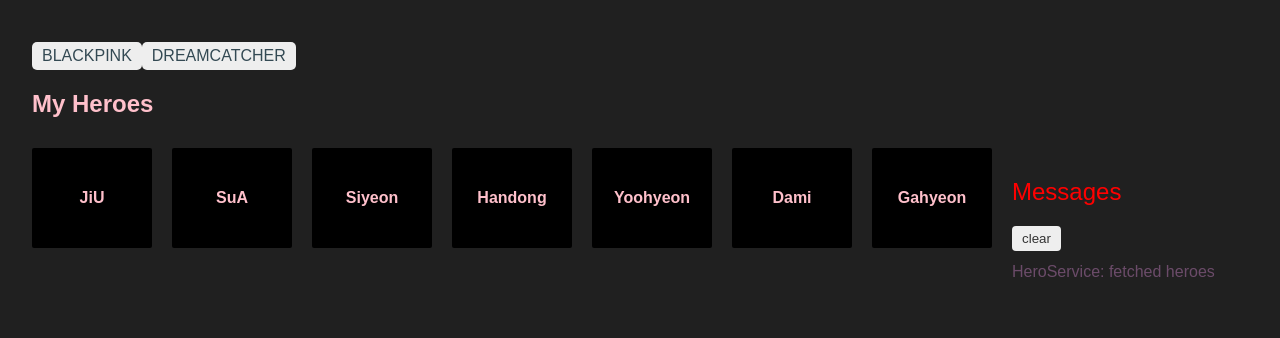
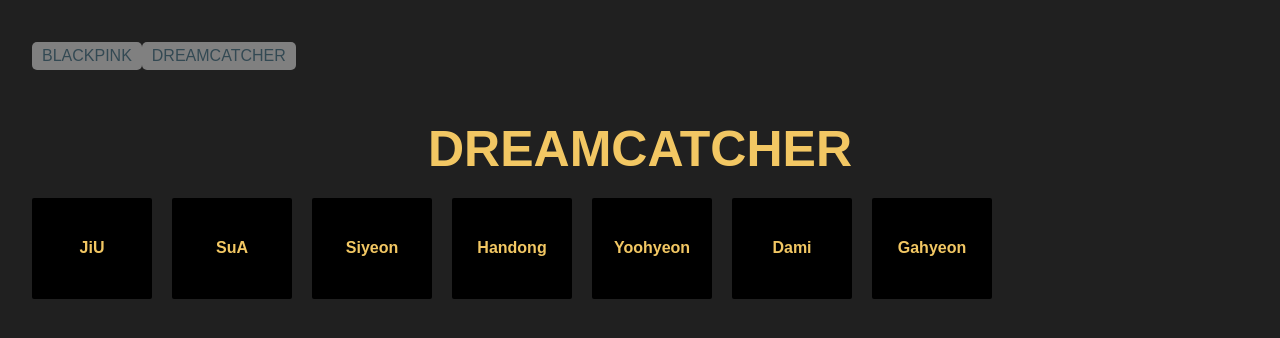
Before and after one commit to FuryFighter/angulartestheroes, an Angular app: page /heroes in a window 1280 px wide. Shown: the top 338 px of the page. Built offline with nearby package versions, Linux system fonts and the light colour scheme.

Commit message:
4 files modified

```diff
--- a/src/app/app.component.css
+++ b/src/app/app.component.css
@@ -14,15 +14,15 @@
   text-decoration: none;
   margin-top: 10px;
   display: inline-block;
-  background-color: #eee;
+  background-color: grey;
   border-radius: 5px;
 }
 nav a:visited, a:link {
   color: #334953;
 }
 nav a:hover {
-  color: #039be5;
-  background-color: #cfd8dc;
+  color: white;
+  background-color: darkgrey;
 }
 nav a.active {
   color: #039be5;
--- a/src/app/app.component.html
+++ b/src/app/app.component.html
@@ -2,7 +2,5 @@
 <nav>
   <a routerLink="/dashboard">BLACKPINK</a>
   <a routerLink="/heroes">DREAMCATCHER</a>
-
 </nav>
 <router-outlet></router-outlet>
-<app-messages></app-messages>
--- a/src/app/heroes/heroes.component.css
+++ b/src/app/heroes/heroes.component.css
@@ -19,6 +19,7 @@
   text-align: center;
   font-size: 50px;
   margin-bottom: 10;
+  color: #f2c763;
 }
 
 h4 {
@@ -34,7 +35,7 @@
   font-weight: bold;
   padding: 20px;
   text-align: center;
-  color: pink;
+  color: #f2c763;
   max-height: 120px;
   min-width: 120px;
   background-color: black;
@@ -42,15 +43,15 @@
 
 }
 
-@-webkit-keyframes BP {
-  0% {background-color: black; color:pink }
-  100% {background-color: pink; color: black }
+@-webkit-keyframes DC {
+  0% {background-color: black; color:#f2c763 }
+  100% {background-color: #f2c763; color: black }
 
 }
 
-@keyframes BP {
-  0% {background-color: black; color:pink }
-  100% {background-color: pink; color: black }
+@keyframes DC {
+  0% {background-color: black; color:#f2c763 }
+  100% {background-color: #f2c763; color: black }
 
 
 }
@@ -58,10 +59,10 @@
 .module:hover {
   background-color: black;
   cursor: pointer;
-  color: pink;
+  color: #f2c763;
    -webkit-animation-name: BP; /* Safari 4.0 - 8.0 */
   -webkit-animation-duration: 4s; /* Safari 4.0 - 8.0 */
-  animation-name: BP;
+  animation-name: DC;
   animation-duration: 0.5s;
   animation-iteration-count: 1;
   animation-fill-mode: forwards;
--- a/src/app/heroes/heroes.component.html
+++ b/src/app/heroes/heroes.component.html
@@ -1,4 +1,4 @@
-<h2>My Heroes</h2>
+<h3>DREAMCATCHER</h3>
 <div class="grid grid-pad">
   <a *ngFor="let hero of heroes" class="col-5-12"
       routerLink="/detail/{{hero.id}}">
```
